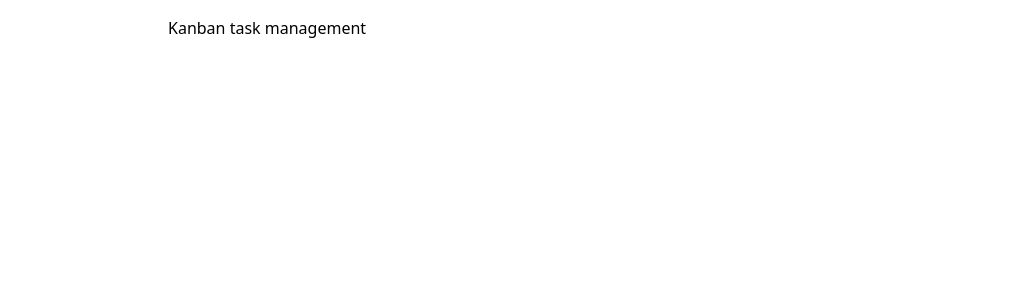
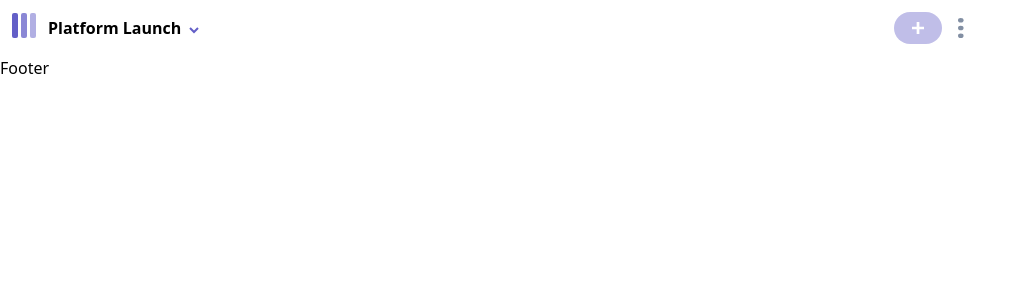
Before and after one commit to SeyfBaskara/kanban-task-management, a Next.js app in the folder client/: page / in a window 1280 px wide. Shown: the top 300 px of the page, without its empty margins (0-1026 px from the left). Built offline with nearby package versions, Linux system fonts and the light colour scheme.

Commit message:
add layout

```diff
--- /dev/null
+++ b/client/components/layout/Footer.tsx
@@ -0,0 +1,11 @@
+import React from 'react'
+
+const Footer = () => {
+   return (
+      <footer>
+         <p>Footer</p>
+      </footer>
+   )
+}
+
+export default Footer
--- /dev/null
+++ b/client/components/layout/Header.tsx
@@ -0,0 +1,36 @@
+import React from 'react'
+import Image from 'next/image'
+const Header = () => {
+   return (
+      <header className="flex gap-1 p-3 container ">
+         <section className="hidden">
+            <div>
+               <Image src="/assets/logo-light.svg" alt="logo" width={153} height={26} />
+            </div>
+         </section>
+         <section className="flex justify-between items-center container ">
+            <div className="flex gap-3 items-center">
+               <div>
+                  <Image src="/assets/logo-mobile.svg" alt="logo" width={24} height={25} />
+               </div>
+               <div className="flex gap-2">
+                  <h3 className="font-bold">Platform Launch</h3>
+                  <div>
+                     <Image src="/assets/icon-chevron-down.svg" alt="chevron icon" width={10} height={7} />
+                  </div>
+               </div>
+            </div>
+            <div className="flex gap-4 items-center">
+               <div className="bg-purple w-12 rounded-full text-center p-1 opacity-40">
+                  <Image src="/assets/icon-add-task-mobile.svg" alt="add icon" width={12} height={12} />
+               </div>
+               <div className="relative w-1.5 h-5">
+                  <Image src="/assets/icon-vertical-ellipsis.svg" alt="ellipsis icon" layout="fill" />
+               </div>
+            </div>
+         </section>
+      </header>
+   )
+}
+
+export default Header
--- /dev/null
+++ b/client/components/layout/Layout.tsx
@@ -0,0 +1,15 @@
+import React from 'react'
+import Header from './Header'
+import Footer from './Footer'
+
+const Layout = ({ children }: any): JSX.Element => {
+   return (
+      <>
+         <Header />
+         <main>{children}</main>
+         <Footer />
+      </>
+   )
+}
+
+export default Layout
--- a/client/pages/_app.tsx
+++ b/client/pages/_app.tsx
@@ -1,8 +1,13 @@
 import '../styles/globals.css'
 import type { AppProps } from 'next/app'
+import Layout from '../components/layout/Layout'
 
 function MyApp({ Component, pageProps }: AppProps) {
-  return <Component {...pageProps} />
+   return (
+      <Layout>
+         <Component {...pageProps} />
+      </Layout>
+   )
 }
 
 export default MyApp
--- a/client/pages/index.tsx
+++ b/client/pages/index.tsx
@@ -9,10 +9,6 @@ const Home: NextPage = () => {
             <meta name="description" content="Generated by create next app" />
             <link rel="icon" href="/assets/favicon-32x32.png" />
          </Head>
-
-         <main>
-            <p className="flex container mx-auto p-4 bg-darkBlue ">Kanban task management</p>
-         </main>
       </div>
    )
 }
```
Also changed, not shown: 1 other file (tests, documents, lock files or other folders).
